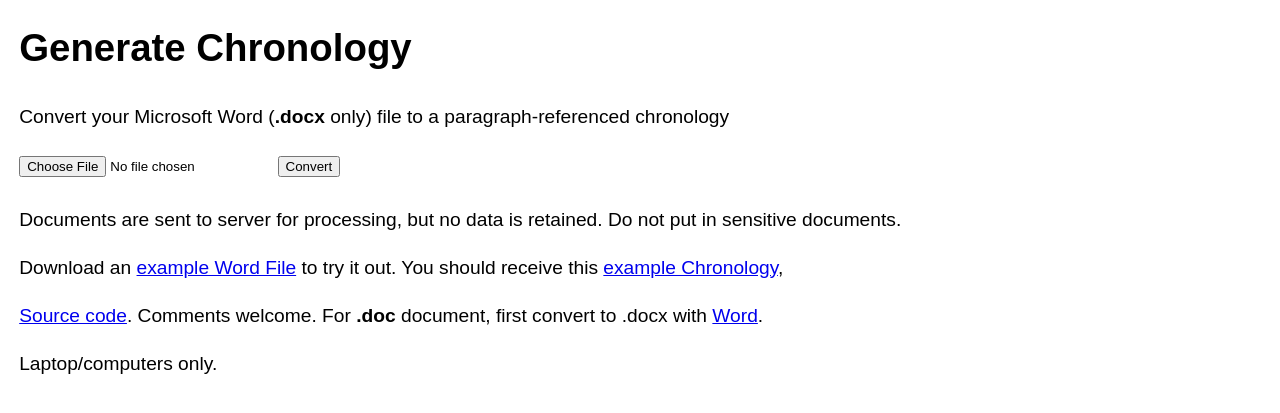
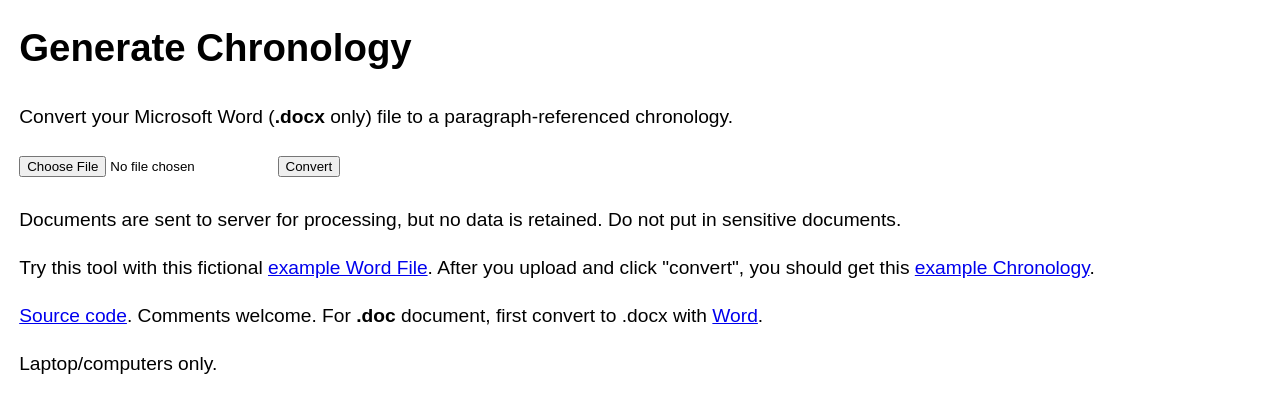
Before and after one commit to 3willows/Generate-chronology, a Flask app: page / in a window 1280 px wide. Shown: the top 413 px of the page. Run offline with Flask 3, Linux system fonts and the light colour scheme.

Commit message:
Final touches

```diff
--- a/templates/index.html
+++ b/templates/index.html
@@ -9,7 +9,7 @@
 
 <body>
     <h1>Generate Chronology</h1>
-    <p>Convert your Microsoft Word (<b>.docx</b> only) file to a paragraph-referenced chronology</p>
+    <p>Convert your Microsoft Word (<b>.docx</b> only) file to a paragraph-referenced chronology.</p>
     <form action="/convert" method="post" enctype="multipart/form-data">
         <input title="Choose File" type="file" name="file" />
         <input type="submit" value="Convert">
@@ -17,8 +17,8 @@
     <p> Documents are sent to server for processing, but no data is retained. Do not put in sensitive documents.
     </p>
     <p>
-        Download an
-        <a href="/example-word"> example Word File</a> to try it out.  You should receive this  <a href="/example-chronology"> example Chronology</a>,
+       Try this tool with this fictional
+        <a href="/example-Word"> example Word File</a>.  After you upload and click "convert", you should get this  <a href="/example-chronology"> example Chronology</a>.
     </p>
 
     <p>
```
Also changed, not shown: 2 other files.
